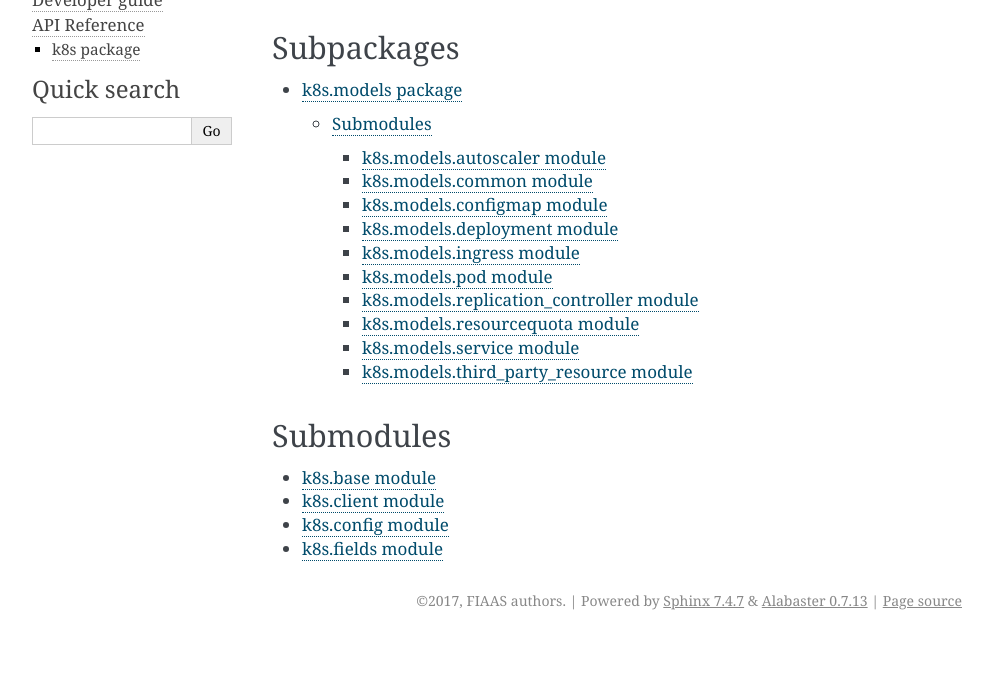
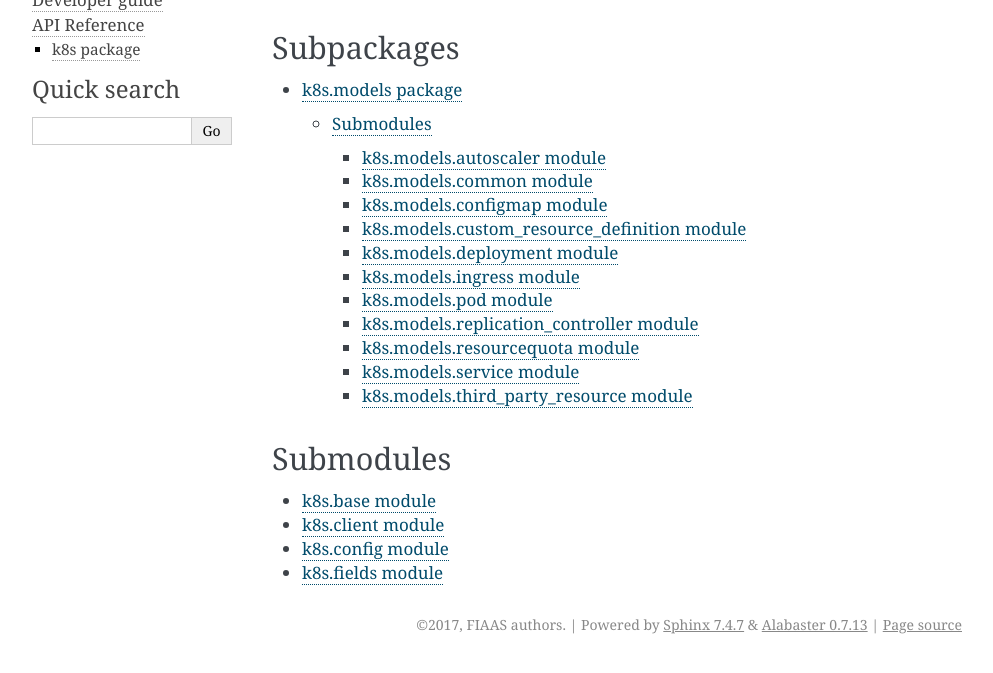
Before and after one commit to fiaas/k8s, a Sphinx documentation site: the page built from docs/source/modules/k8s.rst, in a window 1280 px wide, cut to the strip 200-873 px from the top of the page. Shown: the whole strip, without its empty margins (148-1141 px from the left). Built offline with Sphinx 7.4.7, drawn with Linux system fonts in a browser that asks for light colours.

Commit message:
Add auto-generated CRD docs

```diff
--- /dev/null
+++ b/docs/source/modules/k8s.models.custom_resource_definition.rst
@@ -0,0 +1,7 @@
+k8s\.models\.custom\_resource\_definition module
+================================================
+
+.. automodule:: k8s.models.custom_resource_definition
+    :members:
+    :undoc-members:
+    :show-inheritance:
--- a/docs/source/modules/k8s.models.rst
+++ b/docs/source/modules/k8s.models.rst
@@ -14,6 +14,7 @@
    k8s.models.autoscaler
    k8s.models.common
    k8s.models.configmap
+   k8s.models.custom_resource_definition
    k8s.models.deployment
    k8s.models.ingress
    k8s.models.pod
```
